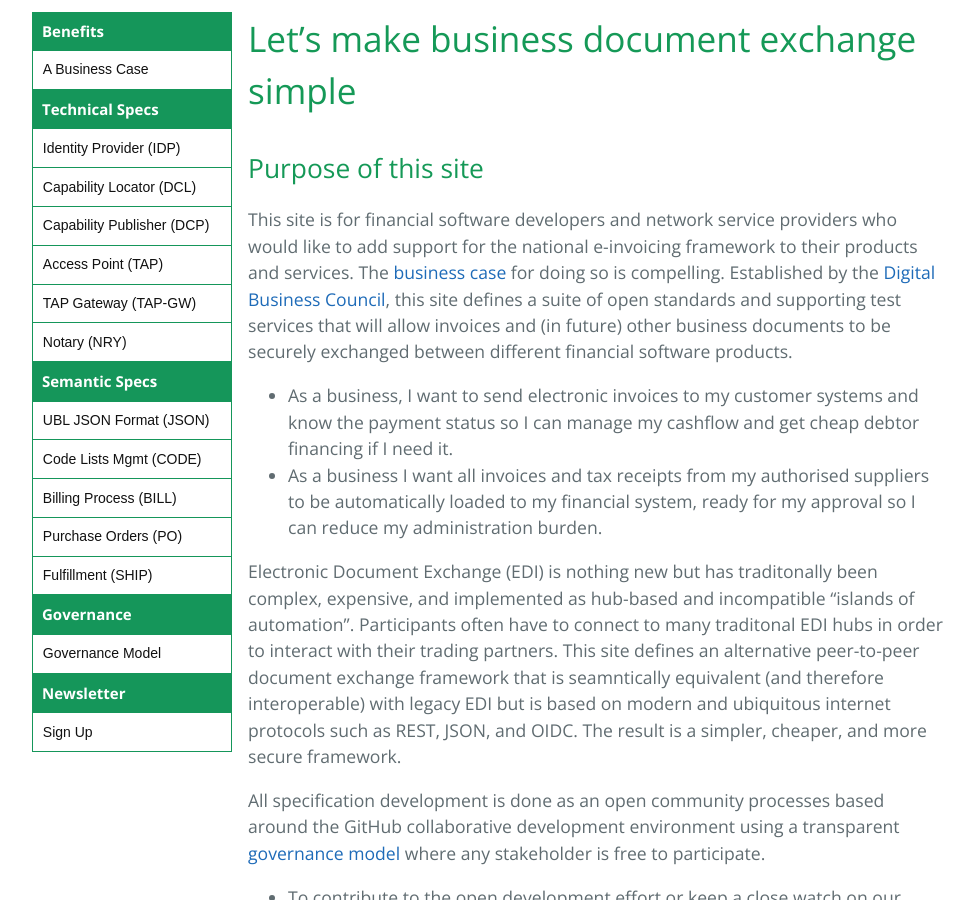
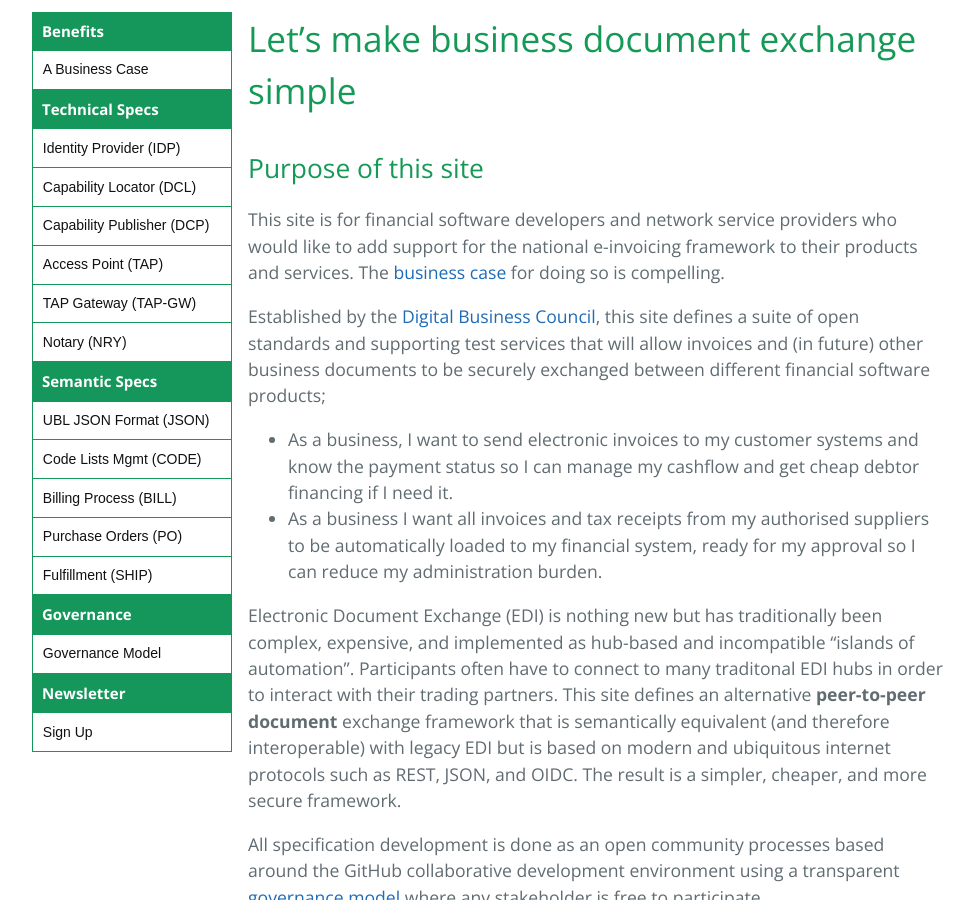
Before and after one commit to ausdigital/ausdigital.github.io, a Jekyll site: the page built from index.md, in a window 1280 px wide and 900 px high, scrolled down 337 px. Shown: the whole window, without its empty margins (112-1086 px from the left). Built offline with Jekyll 4.4.1, drawn with Linux system fonts in a browser that asks for light colours; our own code applies the rules of GitHub Pages for plain Markdown files.

Commit message:
Fix typos

```diff
--- a/index.md
+++ b/index.md
@@ -5,12 +5,14 @@ layout: default
 
 ## Purpose of this site
 
-This site is for financial software developers and network service providers who would like to add support for the national e-invoicing framework to their products and services.  The [business case](/pages/business-case.md) for doing so is compelling.  Established by the [Digital Business Council](http://digitalbusinesscouncil.com.au/), this site defines a suite of open standards and supporting test services that will allow invoices and (in future) other business documents to be securely exchanged between different financial software products.
+This site is for financial software developers and network service providers who would like to add support for the national e-invoicing framework to their products and services.  The [business case](/pages/business-case.md) for doing so is compelling.
+
+Established by the [Digital Business Council](http://digitalbusinesscouncil.com.au/), this site defines a suite of open standards and supporting test services that will allow invoices and (in future) other business documents to be securely exchanged between different financial software products;
 
  * As a business, I want to send electronic invoices to my customer systems and know the payment status so I can manage my cashflow and get cheap debtor financing if I need it.
  * As a business I want all invoices and tax receipts from my authorised suppliers to be automatically loaded to my financial system, ready for my approval so I can reduce my administration burden.
 
-Electronic Document Exchange (EDI) is nothing new but has traditonally been complex, expensive, and implemented as hub-based and incompatible "islands of automation". Participants often have to connect to many traditonal EDI hubs in order to interact with their trading partners.  This site defines an alternative peer-to-peer document exchange framework that is seamntically equivalent (and therefore interoperable) with legacy EDI but is based on modern and ubiquitous internet protocols such as REST, JSON, and OIDC. The result is a simpler, cheaper, and more secure framework.
+Electronic Document Exchange (EDI) is nothing new but has traditionally been complex, expensive, and implemented as hub-based and incompatible "islands of automation". Participants often have to connect to many traditonal EDI hubs in order to interact with their trading partners.  This site defines an alternative **peer-to-peer document** exchange framework that is semantically equivalent (and therefore interoperable) with legacy EDI but is based on modern and ubiquitous internet protocols such as REST, JSON, and OIDC. The result is a simpler, cheaper, and more secure framework.
 
 All specification development is done as an open community processes based around the GitHub collaborative development environment using a transparent [governance model](/pages/governance-model.md) where any stakeholder is free to participate.
 
```
